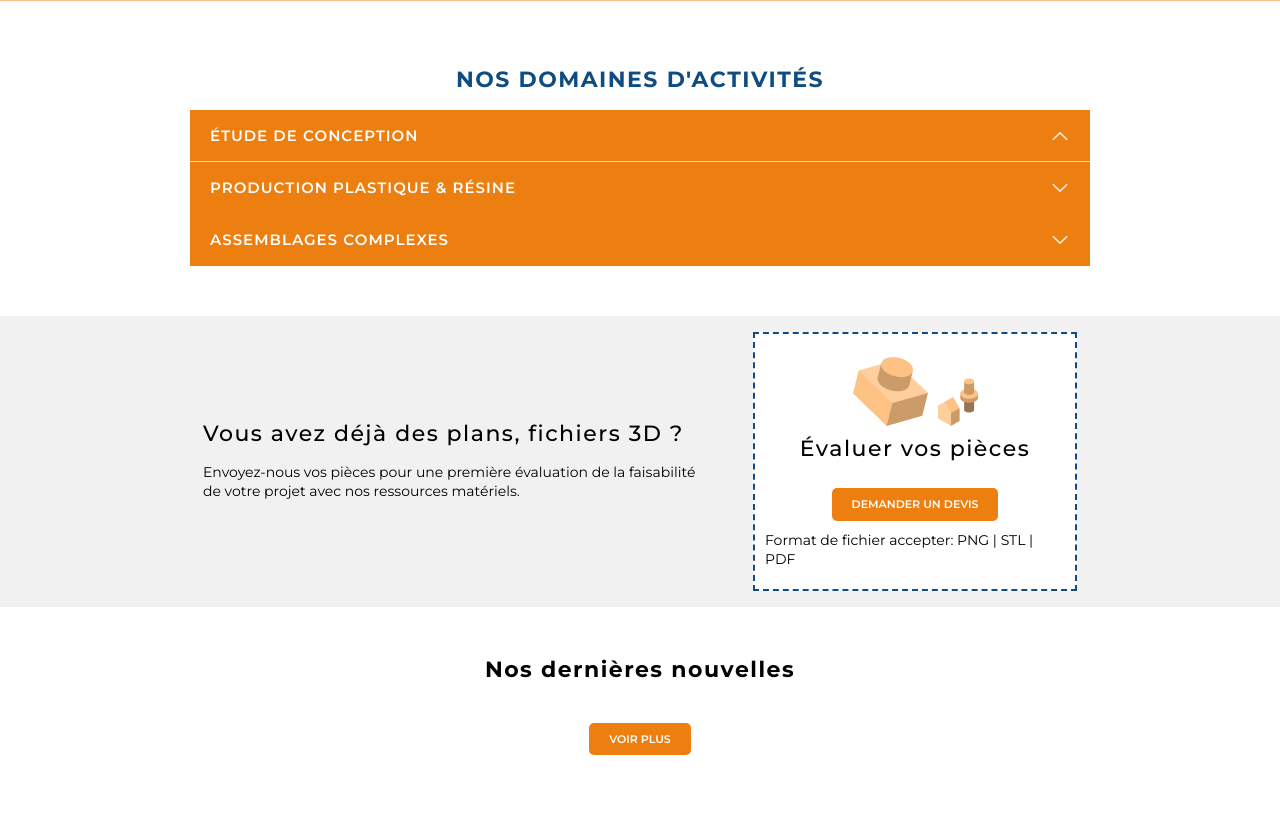
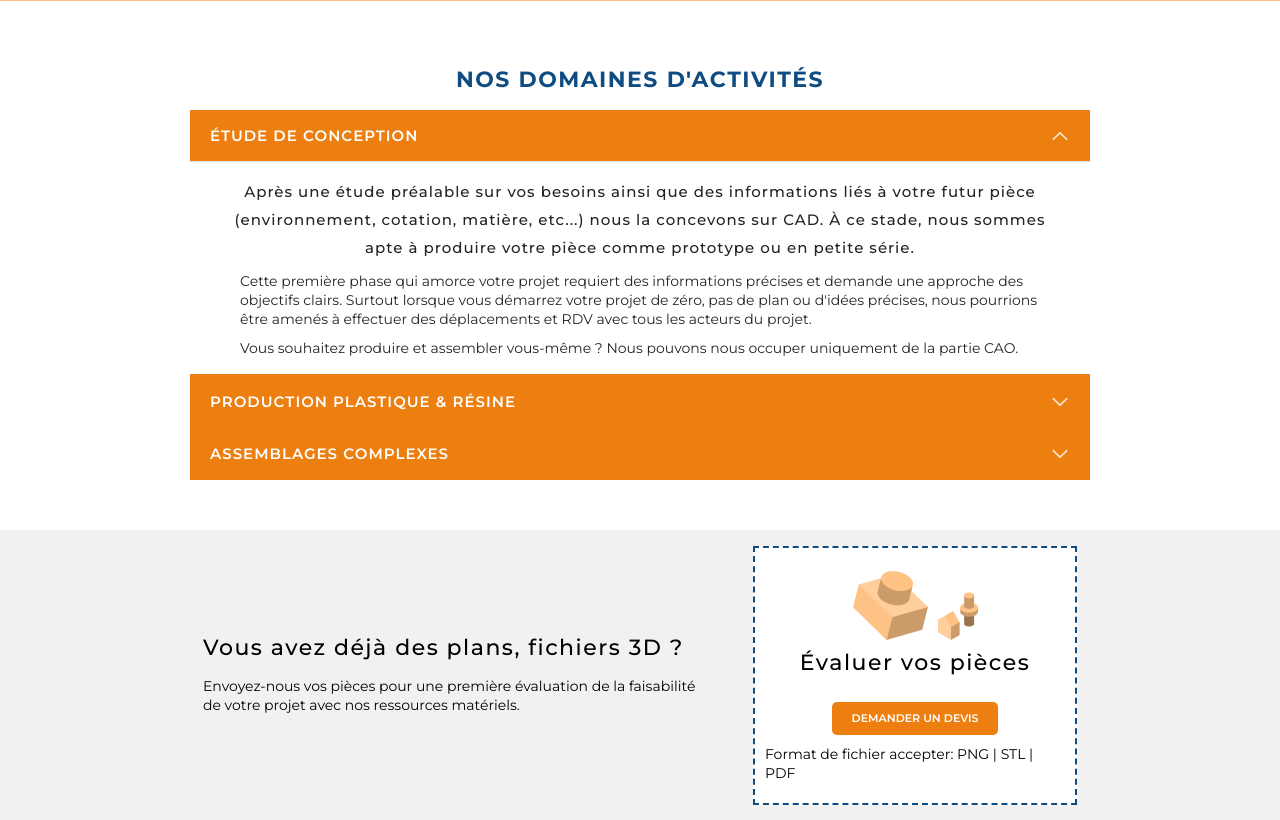
Before and after one commit to SAS-Injject/InjjectWebsite, a PHP site: page / in a window 1280 px wide. Shown: the part 1740-2560 px from the top of the page. Run offline with PHP 8.4, Linux system fonts and the light colour scheme; data that the repository does not hold is empty; classes that the project's autoload settings leave out are loaded by file name; some libraries are stand-ins or nearby versions.

Commit message:
accordion collapse

```diff
--- a/templates/parts/main.activity.html.tpl
+++ b/templates/parts/main.activity.html.tpl
@@ -7,7 +7,7 @@
           étude de conception
         </button>
       </h2>
-      <div id="flush-collapseOne" class="accordion-collapse collapse" data-bs-parent="#accordionFlushExample">
+      <div id="flush-collapseOne" class="accordion-collapse collapse show" data-bs-parent="#accordionFlushExample">
         <div class="accordion-body accordion-body-custom">
           <p class="main-description text-center">Après une étude préalable sur vos besoins ainsi que des informations liés à
             votre futur pièce (environnement, cotation, matière, etc...) nous la concevons sur CAD. À ce stade, nous
```
